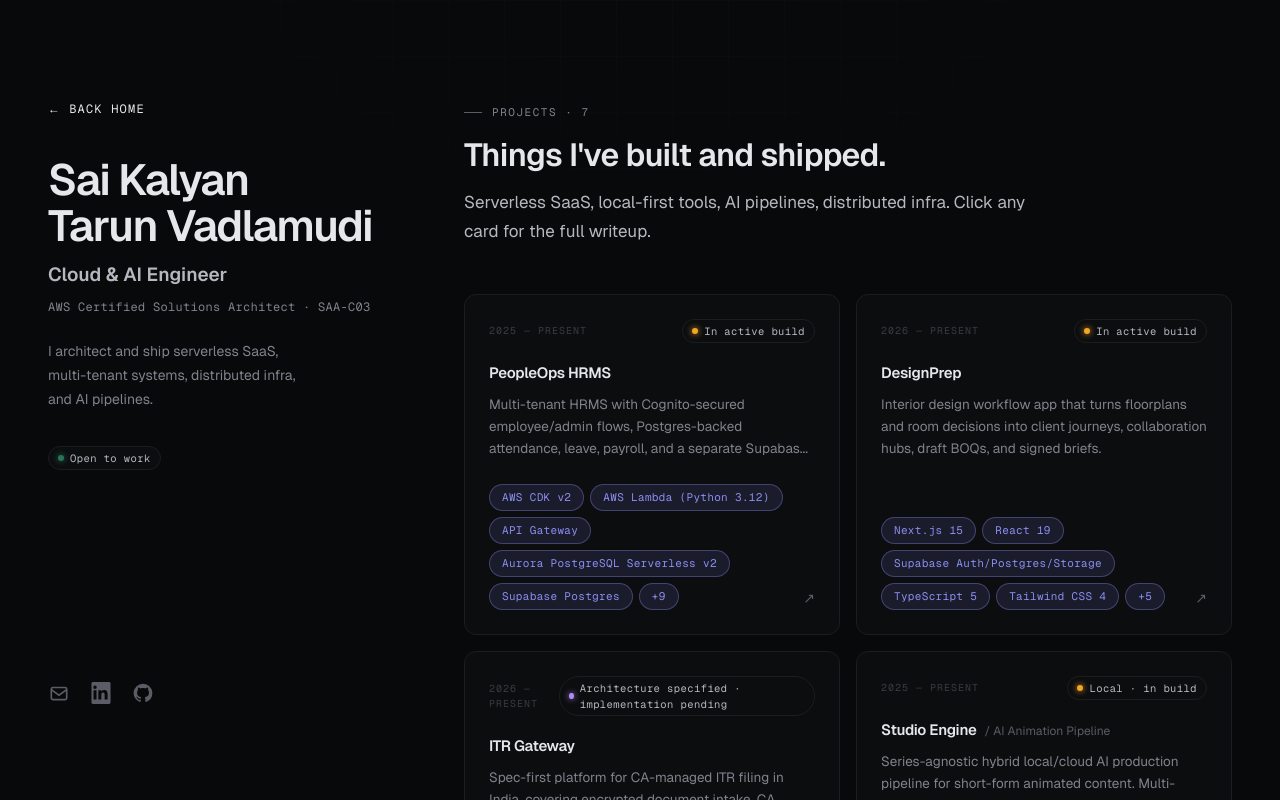
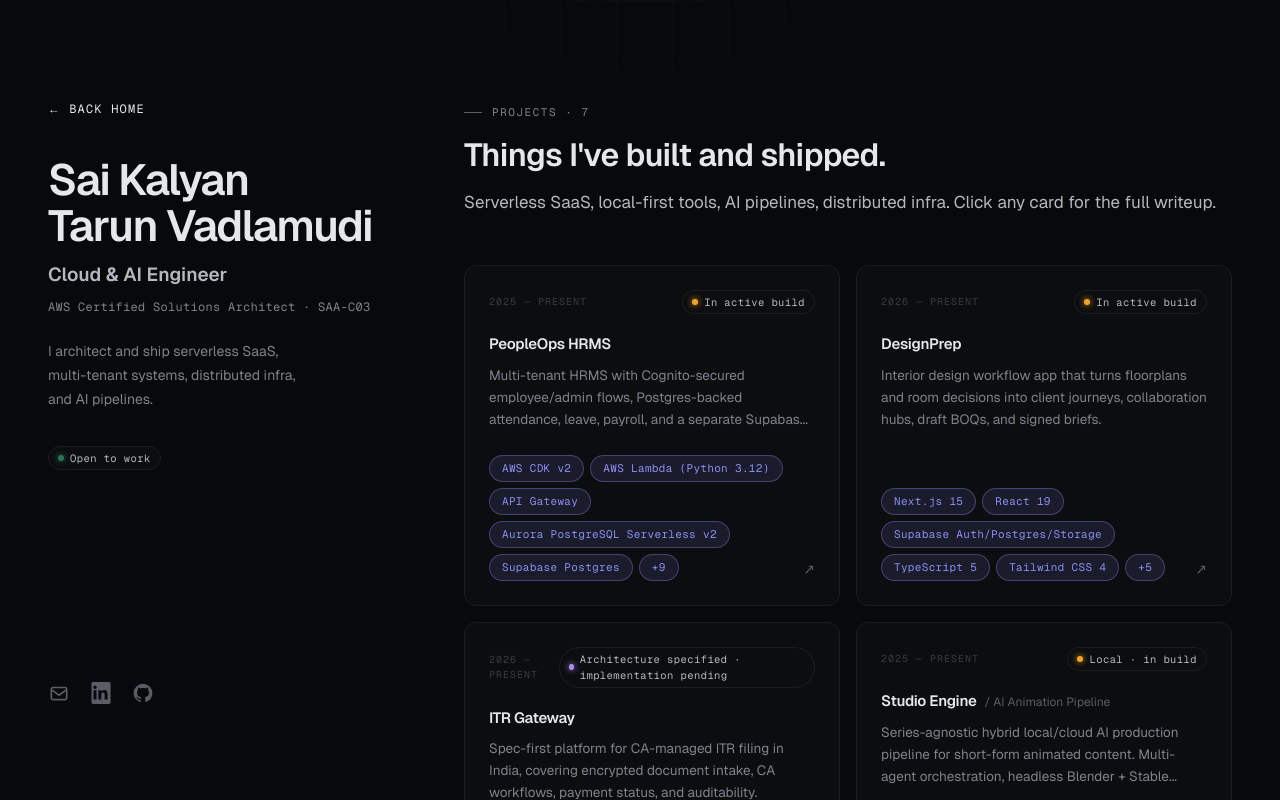
Before and after one commit to TarunHoKage7/portfolio2026, a Next.js app: page /projects in a window 1280 px wide. Shown: the top 800 px of the page. Built offline with nearby package versions, Linux system fonts and the light colour scheme; no server answers.

Commit message:
Remove max-width constraint from .lead so text matches full column width

```diff
--- a/app/globals.css
+++ b/app/globals.css
@@ -145,7 +145,6 @@ h1, h2, h3 { letter-spacing: -0.02em; }
   font-size: 17px;
   line-height: 1.7;
   color: var(--color-tx-2);
-  max-width: 58ch;
   text-wrap: pretty;
 }
 .lead + .lead { margin-top: 24px; }
@@ -296,7 +295,7 @@ h1, h2, h3 { letter-spacing: -0.02em; }
 
   /* Typography */
   .h-name { font-size: 20pt !important; }
-  .lead   { font-size: 11pt !important; color: #333 !important; max-width: none !important; }
+  .lead   { font-size: 11pt !important; color: #333 !important; }
   .eyebrow { color: #666 !important; }
 
   /* Chips */
```
